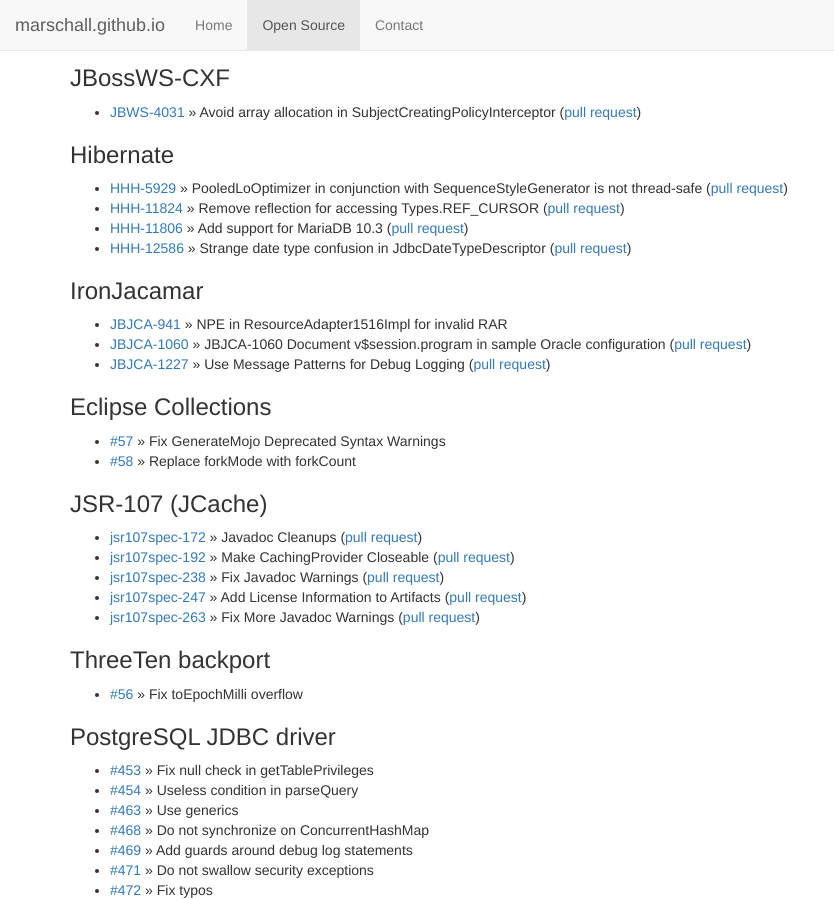
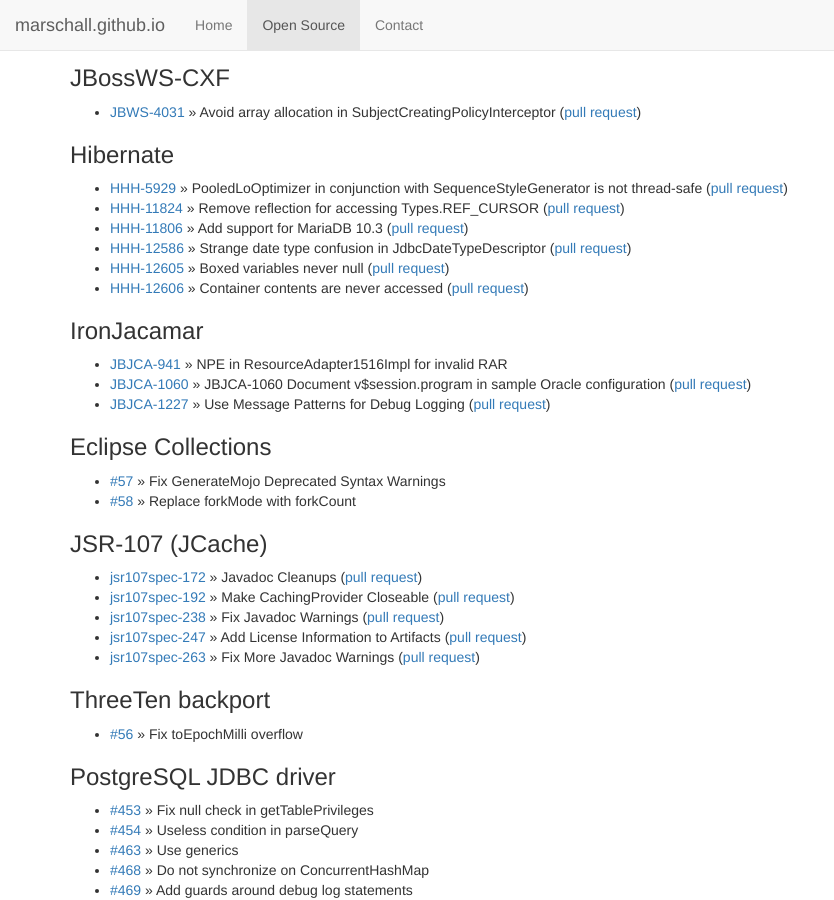
Before and after one commit to marschall/marschall.github.com, a Jekyll site: the page built from open-source.html, in a window 1280 px wide and 900 px high, scrolled down 3195 px. Shown: the whole window, without its empty margins (0-834 px from the left). Built offline with Jekyll 4.4.1, drawn with Linux system fonts in a browser that asks for light colours.

Commit message:
add HHH-12605 and HHH-12606

```diff
--- a/open-source.html
+++ b/open-source.html
@@ -214,6 +214,8 @@
   <li><a href="https://hibernate.atlassian.net/browse/HHH-11824">HHH-11824</a> &raquo; Remove reflection for accessing Types.REF_CURSOR (<a href="https://github.com/hibernate/hibernate-orm/pull/1936">pull request</a>)</li>
   <li><a href="https://hibernate.atlassian.net/browse/HHH-11806">HHH-11806</a> &raquo; Add support for MariaDB 10.3 (<a href="https://github.com/hibernate/hibernate-orm/pull/1930">pull request</a>)</li>
   <li><a href="https://hibernate.atlassian.net/browse/HHH-12586">HHH-12586</a> &raquo; Strange date type confusion in JdbcDateTypeDescriptor (<a href="https://github.com/hibernate/hibernate-orm/pull/2289">pull request</a>)</li>
+  <li><a href="https://hibernate.atlassian.net/browse/HHH-12605">HHH-12605</a> &raquo; Boxed variables never null (<a href="https://github.com/hibernate/hibernate-orm/pull/2291">pull request</a>)</li>
+  <li><a href="https://hibernate.atlassian.net/browse/HHH-12606">HHH-12606</a> &raquo; Container contents are never accessed (<a href="https://github.com/hibernate/hibernate-orm/pull/2292">pull request</a>)</li>
 </ul>
 <h3>IronJacamar</h3>
 <ul>
```
